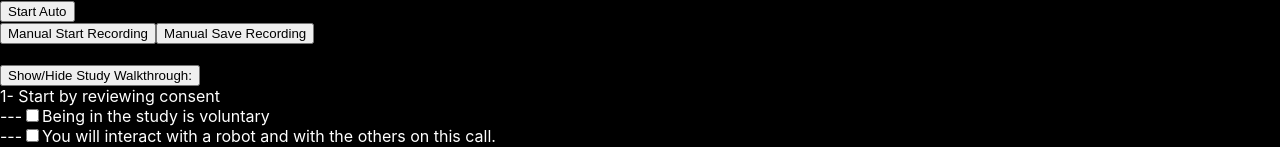
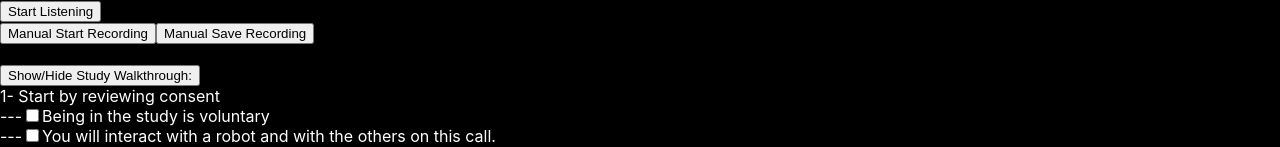
Before and after one commit to chrismbirmingham/hci-face, a React (Create React App) app in the folder frontend/WoZ/: page / in a window 1280 px wide. Shown: the top 147 px of the page. Built offline with nearby package versions, Linux system fonts and the light colour scheme; no server answers.

Commit message:
Quick fix so not listening during speaking

```diff
--- a/frontend/WoZ/src/App.js
+++ b/frontend/WoZ/src/App.js
@@ -14,7 +14,7 @@ const App = ({ classes }) => {
   const [botResponse, setBotResponse] = useState("This is the bot response");
   const [facilitatorResponse, setFacilitatorResponse] = useState("This is the Facilitator response");
 
-  const [isRecording, setIsRecording] = useState(false);
+  const [isRecording, setIsRecording] = useState(true);
   const [showForm, setFormToggle] = useState(false);
   const [showWalkthrough, setWalkthroughToggle] = useState(false);
   const [condition, setCondition] = useState(false);
@@ -187,7 +187,7 @@ const App = ({ classes }) => {
   return (
     <div className="App">
       <header className="App-header"></header>
-      <Mic/>
+      <Mic isRecording={isRecording}/>
 
       <br></br>
       <button id="toggle" onClick={() => setWalkthroughToggle(!showWalkthrough)}>Show/Hide Study Walkthrough: </button>
--- a/frontend/WoZ/src/mic/Microphone.js
+++ b/frontend/WoZ/src/mic/Microphone.js
@@ -2,12 +2,13 @@ import React, {useState, useCallback, useEffect} from 'react';
 import AudioAnalyser from './AudioAnalyser';
 import useRecorder from "./useRecorder";
 
-export default function Mic () {
-  const [audio, setAudio] = useState(null)// eslint-disable-next-line
+export default function Mic ({isRecording}) {
+  const [listen, setListen] = useState(false);
+  const [audio, setAudio] = useState(null) // eslint-disable-next-line
   const [rmsThresh, setRMSThresh] = useState(.005)
   const [bufferSize, setBufferSize] = useState(20)
   const [hearing, setHearing] = useState(false)
-  const { recorderState, ...handlers } = useRecorder();// eslint-disable-next-line
+  const { recorderState, ...handlers } = useRecorder(); // eslint-disable-next-line
   const { startRecording, cancelRecording, saveRecording } = handlers;
 
 
@@ -31,6 +32,20 @@ export default function Mic () {
       getMicrophone();
     }
   }
+
+  useEffect(() => {
+    console.log("responding to change in isRecording", isRecording, "listen is ", listen)
+    if (listen && !isRecording) {
+      console.log("toggle off")
+      setListen(false)
+      toggleMicrophone()
+    }
+    if (!listen && isRecording) {
+      console.log("toggle on")
+      setListen(true)
+      toggleMicrophone()
+    }
+  },[isRecording])
 
   useEffect(() => {
     if (hearing) {
@@ -60,13 +75,16 @@ export default function Mic () {
     <div className="App">
         <div className="controls">
         <button onClick={toggleMicrophone}>
-            {audio ? 'Stop Auto' : 'Start Auto'}
+            {audio ? 'Stop Listening' : 'Start Listening'}
           </button>
           {audio ?
           <div id='Visualize Audio Capture'>
-            <AudioAnalyser audio={audio} setHearing={wrappingSetHearing}
-            rmsThresh={rmsThresh}
-            bufferSize={bufferSize}/>
+            <AudioAnalyser
+              audio={audio}
+              setHearing={wrappingSetHearing}
+              rmsThresh={rmsThresh}
+              bufferSize={bufferSize}
+            />
             <label>RMS Threshold:
               <input
                 type="range"
```
Also changed, not shown: 1 other file (tests, documents, lock files or other folders).
